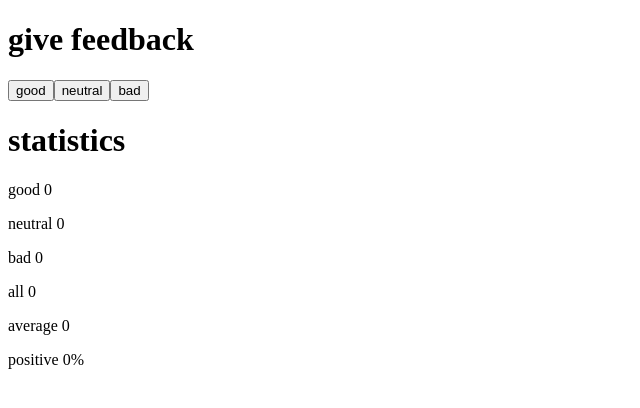
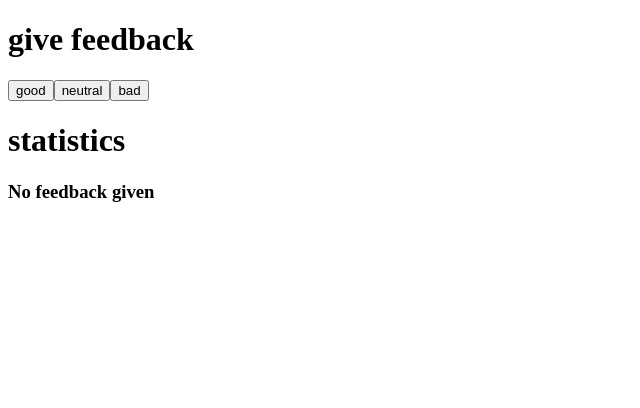
Before and after one commit to jacomaco/fullstackOpen, a React (Vite) app in the folder part1/Unicafe/: page / in a window 1280 px wide. Shown: the top 408 px of the page, without its empty margins (0-640 px from the left). Built offline with nearby package versions, Linux system fonts and the light colour scheme.

Commit message:
Done with 1.9: unicafe step 4

```diff
--- a/part1/Unicafe/src/App.jsx
+++ b/part1/Unicafe/src/App.jsx
@@ -7,6 +7,15 @@ const Statistics = ({good, neutral, bad}) => {
 	const total = good + neutral + bad;
 	const average = total === 0 ? 0 : (good - bad) / total;
 	const positivePercentage = total === 0 ? 0 : (good / total) * 100;
+
+	if (total === 0) {
+		return (
+			<div>
+				<h1>statistics</h1>
+				<h3>No feedback given</h3>
+			</div>
+		)
+	}
 
 	return  (
 		<div>
```
